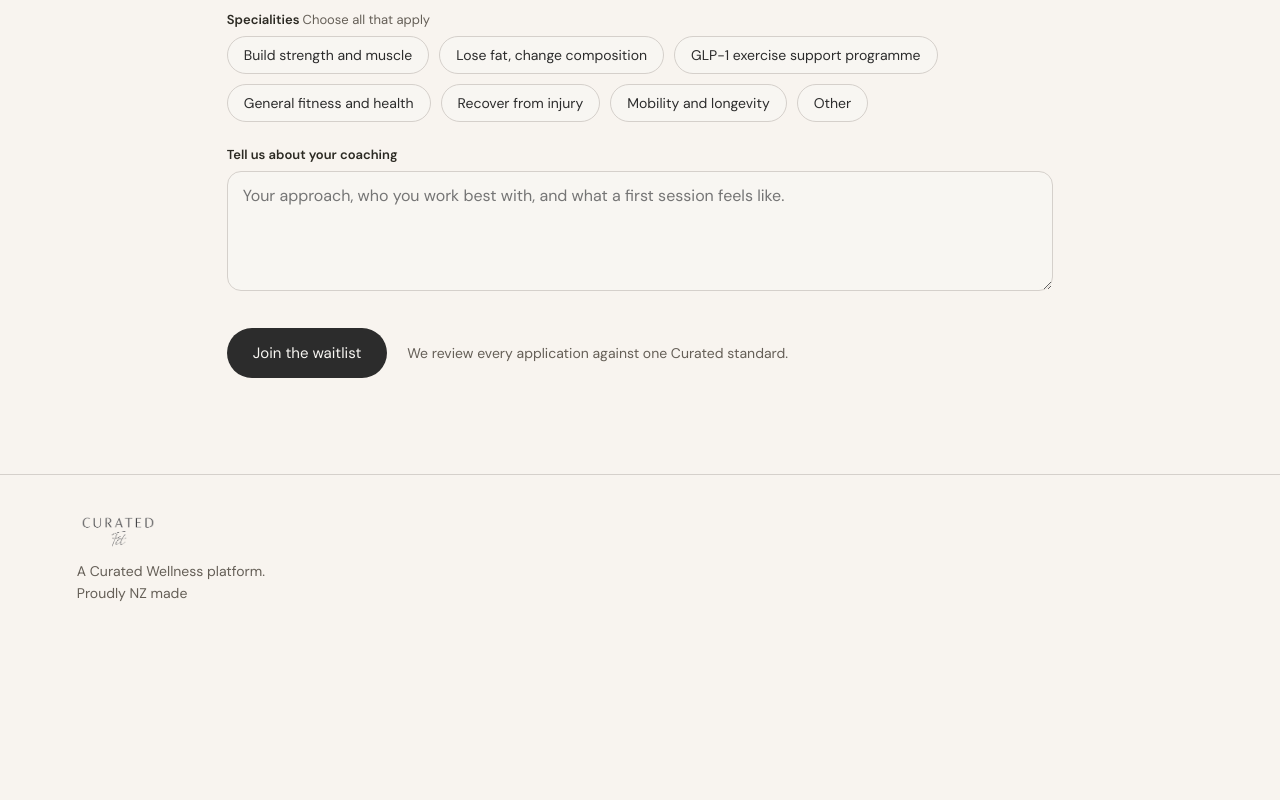
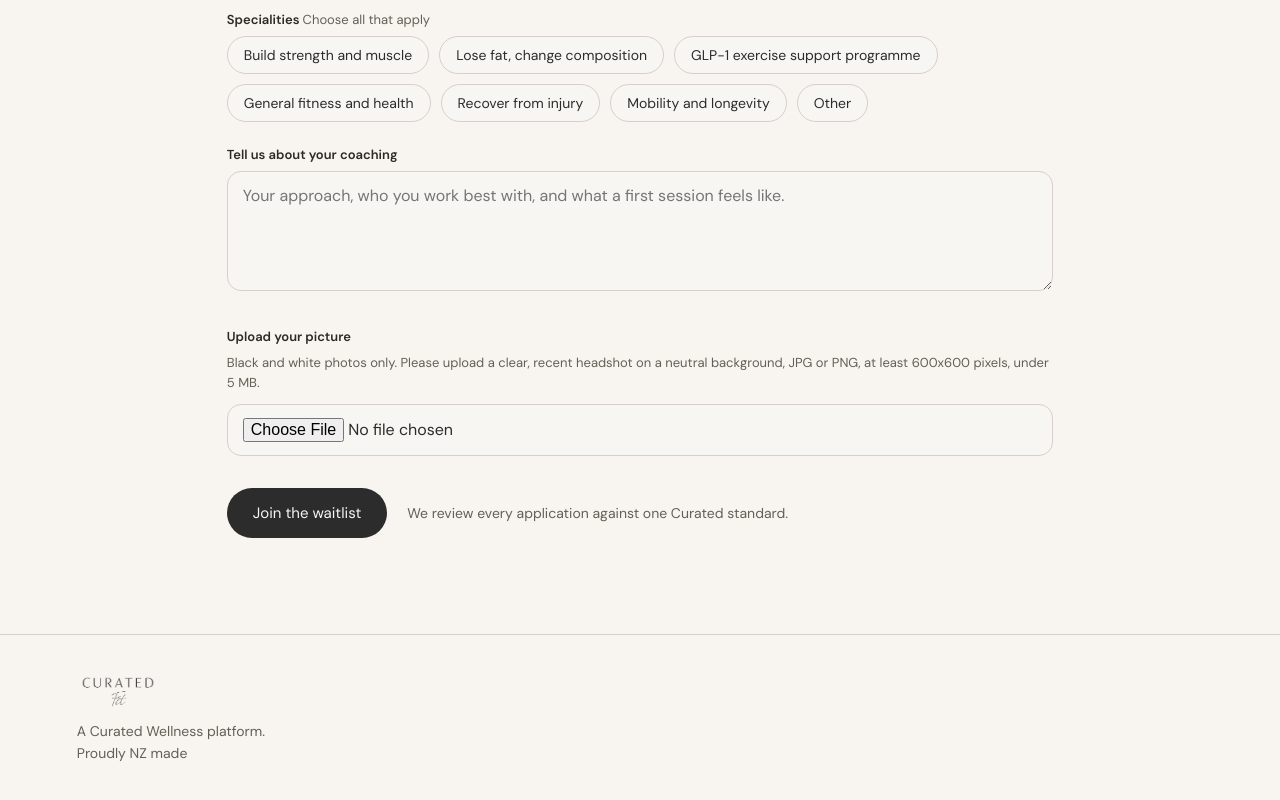
Before and after one commit to EmPerry1972/curated-fit-holding-page, a Next.js app: page / in a window 1280 px wide. Shown: the part 1008-1808 px from the top of the page. Before the commit the page ends 1650 px from the top, so only its background shows below. Built offline with nearby package versions, Linux system fonts and the light colour scheme.

Commit message:
Implement photo upload feature with validation
Added photo upload functionality with validation for file type, size, and dimensions.

```diff
--- a/app/page.tsx
+++ b/app/page.tsx
@@ -16,16 +16,39 @@ const COUNTRIES = ["New Zealand", "Australia", "United States", "Canada", "Unite
 export default function Page() {
   const [form, setForm] = useState({
                     fullName: "", email: "", phone: "", city: "", postcode: "", country: "", countryCode: "+64 New Zealand",
-    experience: "", registration: "", about: "", otherSpeciality: "",
+    experience: "", registration: "", about: "", otherSpeciality: "", photoUrl: "",
   });
   const [specialities, setSpecialities] = useState<string[]>([]);
   const [submitting, setSubmitting] = useState(false);
   const [done, setDone] = useState(false);
   const [error, setError] = useState("");
+    const [photoUploading, setPhotoUploading] = useState(false);
+    const [photoName, setPhotoName] = useState("");
 
   const set = (k: string) => (e: any) => setForm((f) => ({ ...f, [k]: e.target.value }));
   const toggleSpec = (s: string) =>
     setSpecialities((p) => (p.includes(s) ? p.filter((x) => x !== s) : [...p, s]));
+    async function handlePhoto(e: React.ChangeEvent<HTMLInputElement>) {
+        const file = e.target.files?.[0];
+        if (!file) return;
+        if (!["image/jpeg", "image/png"].includes(file.type)) { setError("Photo must be a JPG or PNG."); return; }
+        if (file.size > 5 * 1024 * 1024) { setError("Photo must be under 5 MB."); return; }
+        const dims = await new Promise<{ w: number; h: number }>((resolve) => { const img = new Image(); img.onload = () => resolve({ w: img.width, h: img.height }); img.src = URL.createObjectURL(file); });
+        if (dims.w < 600 || dims.h < 600) { setError("Photo must be at least 600x600 pixels."); return; }
+        setError("");
+        setPhotoUploading(true);
+        try {
+            const res = await fetch("/api/upload", { method: "POST", headers: { "Content-Type": file.type, "x-filename": file.name }, body: file });
+            if (!res.ok) throw new Error("failed");
+            const { url } = await res.json();
+            setForm((f) => ({ ...f, photoUrl: url }));
+            setPhotoName(file.name);
+        } catch {
+            setError("Photo upload failed. Please try again.");
+        } finally {
+            setPhotoUploading(false);
+        }
+    }
 
   async function submit() {
                     if (!form.fullName || !form.email || !form.phone || !form.city || !form.postcode || !form.country || !form.experience || !form.registration || !form.about || specialities.length === 0) {
@@ -121,6 +144,13 @@ export default function Page() {
               <label style={label}>Tell us about your coaching</label>
               <textarea style={{ ...field, minHeight: 120, resize: "vertical" }} placeholder="Your approach, who you work best with, and what a first session feels like." value={form.about} onChange={set("about")} />
             </div>
+              <div style={{ marginBottom: 32 }}>
+                  <label style={label}>Upload your picture</label>
+                  <p style={{ color: "var(--muted)", fontSize: 13, lineHeight: 1.6, marginBottom: 10 }}>Black and white photos only. Please upload a clear, recent headshot on a neutral background, JPG or PNG, at least 600x600 pixels, under 5 MB.</p>
+                  <input type="file" accept="image/png, image/jpeg" onChange={handlePhoto} style={field} />
+                  {photoUploading && <p style={{ color: "var(--muted)", fontSize: 13, marginTop: 6 }}>Uploading...</p>}
+                  {form.photoUrl && !photoUploading && <p style={{ color: "var(--muted)", fontSize: 13, marginTop: 6 }}>Uploaded: {photoName}</p>}
+              </div>
 
             {error && <p style={{ color: "#a33", marginBottom: 16 }}>{error}</p>}
 
```
